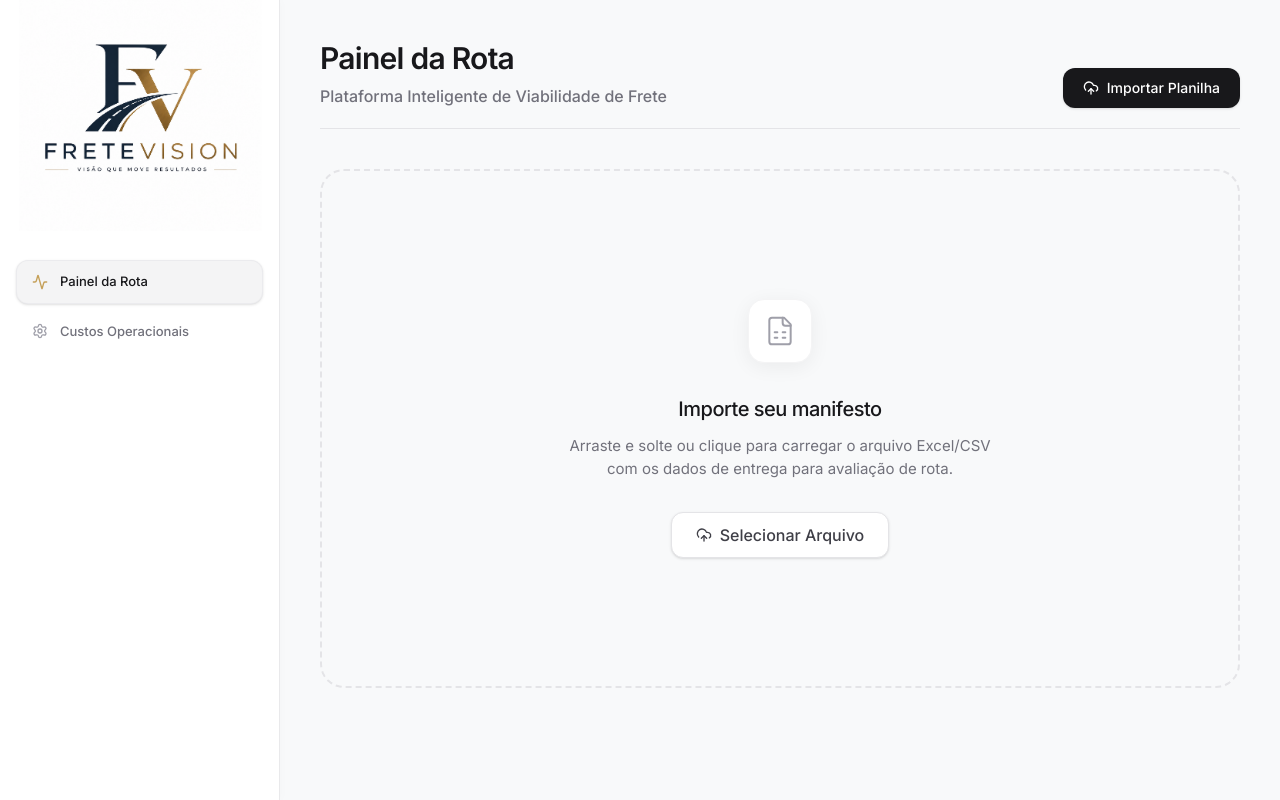
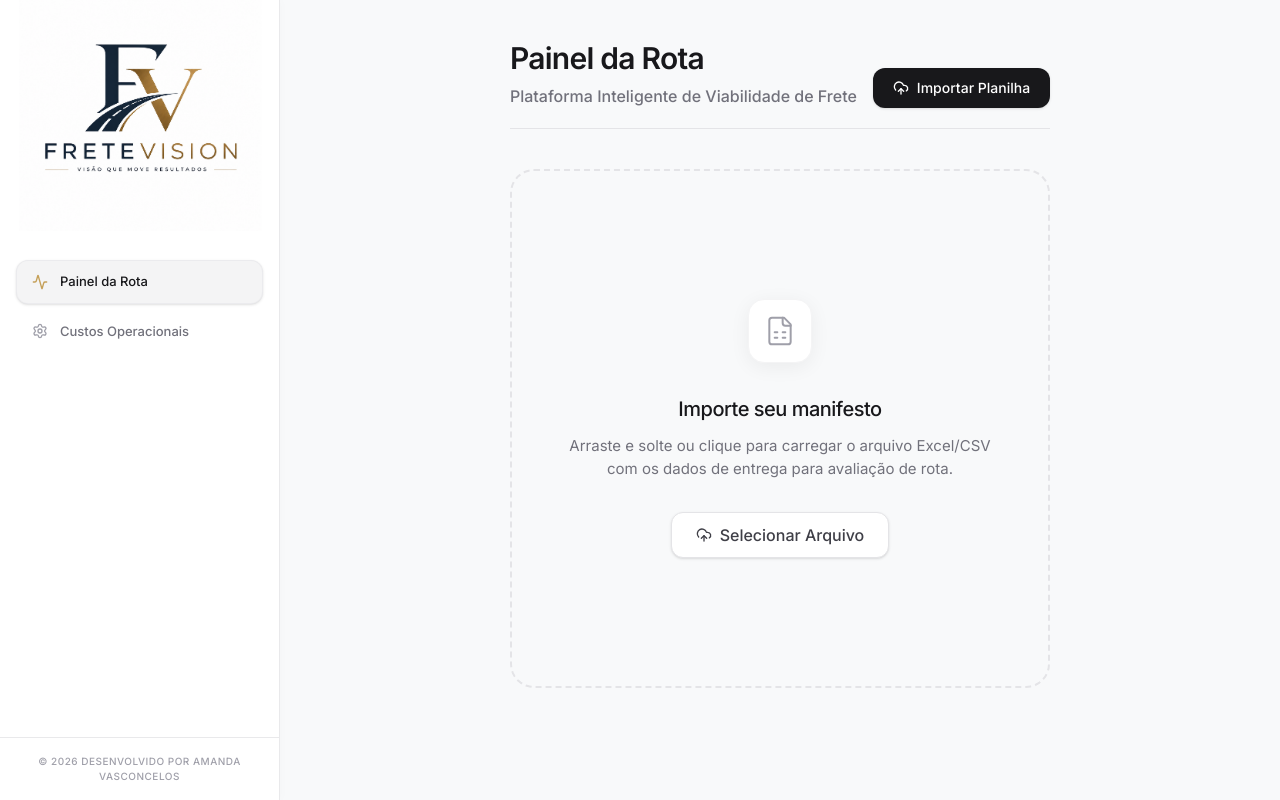
Before and after one commit to amandavasconcelos26/FreteVision, a React (Vite) app: page / in a window 1280 px wide. Built offline with nearby package versions, Linux system fonts and the light colour scheme.

Commit message:
feat: Add copyright notice to footer
Appends a copyright notice to the bottom of the sidebar and the route dashboard for all viewports. This provides attribution and branding information.

```diff
--- a/src/App.tsx
+++ b/src/App.tsx
@@ -52,18 +52,34 @@ function App() {
             <span className="relative z-10">Custos Operacionais</span>
           </button>
         </nav>
+
+        <div className="p-4 mt-auto border-t border-zinc-200/80">
+          <p className="text-[10px] text-zinc-400 text-center uppercase tracking-wider font-medium">
+            &copy; 2026 Desenvolvido por Amanda Vasconcelos
+          </p>
+        </div>
       </aside>
 
       {/* Main Content */}
       <main className="flex-1 min-w-0 overflow-auto bg-[#f8f9fa] relative pb-20 md:pb-0 z-0">
         <AnimatePresence mode="wait">
           {view === 'route' ? (
-            <motion.div key="route" initial={{ opacity: 0, y: 10 }} animate={{ opacity: 1, y: 0 }} exit={{ opacity: 0, y: -10 }} transition={{ duration: 0.3 }} className="min-h-full">
+            <motion.div key="route" initial={{ opacity: 0, y: 10 }} animate={{ opacity: 1, y: 0 }} exit={{ opacity: 0, y: -10 }} transition={{ duration: 0.3 }} className="min-h-full flex flex-col">
               <RouteDashboard />
+              <div className="md:hidden mt-auto py-6 px-4">
+                <p className="text-[10px] text-zinc-400 text-center uppercase tracking-wider font-medium">
+                  &copy; 2026 Desenvolvido por Amanda Vasconcelos
+                </p>
+              </div>
             </motion.div>
           ) : (
-            <motion.div key="settings" initial={{ opacity: 0, y: 10 }} animate={{ opacity: 1, y: 0 }} exit={{ opacity: 0, y: -10 }} transition={{ duration: 0.3 }} className="min-h-full">
+            <motion.div key="settings" initial={{ opacity: 0, y: 10 }} animate={{ opacity: 1, y: 0 }} exit={{ opacity: 0, y: -10 }} transition={{ duration: 0.3 }} className="min-h-full flex flex-col">
               <SettingsDashboard />
+              <div className="md:hidden mt-auto py-6 px-4">
+                <p className="text-[10px] text-zinc-400 text-center uppercase tracking-wider font-medium">
+                  &copy; 2026 Desenvolvido por Amanda Vasconcelos
+                </p>
+              </div>
             </motion.div>
           )}
         </AnimatePresence>
```
